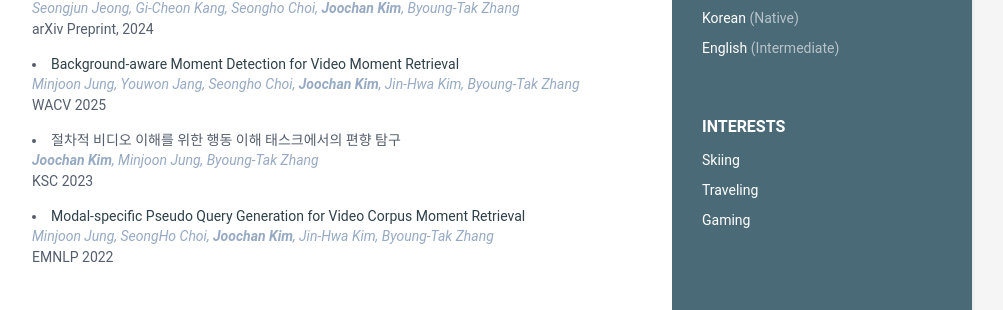
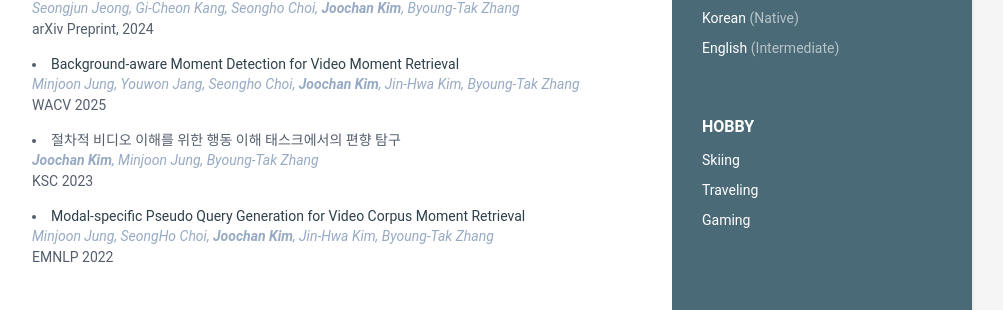
Before and after one commit to TikaToka/tikatoka.github.io, a Jekyll site: the page built from index.html, in a window 1280 px wide. Shown: the part 884-1194 px from the top of the page, without its empty margins (168-1171 px from the left). Built offline with Jekyll 4.4.1, drawn with Linux system fonts in a browser that asks for light colours.

Commit message:
change cv and hobby

```diff
--- a/_data/data.yml
+++ b/_data/data.yml
@@ -28,7 +28,7 @@ sidebar:
     stack-overflow: # Number/Username, e.g. 123456/alandoe
     codewars:
     goodreads: # Number-Username, e.g. 123456-alandoe
-    pdf: ./assets/resume.pdf
+    pdf: ./assets/cv.pdf
 
     languages:
       title: Languages
@@ -43,7 +43,7 @@ sidebar:
         #   level: Professional
 
     interests:
-      title: Interests
+      title: Hobby
       info:
         - item: Skiing
           link:
```
Also changed, not shown: 2 other files.
